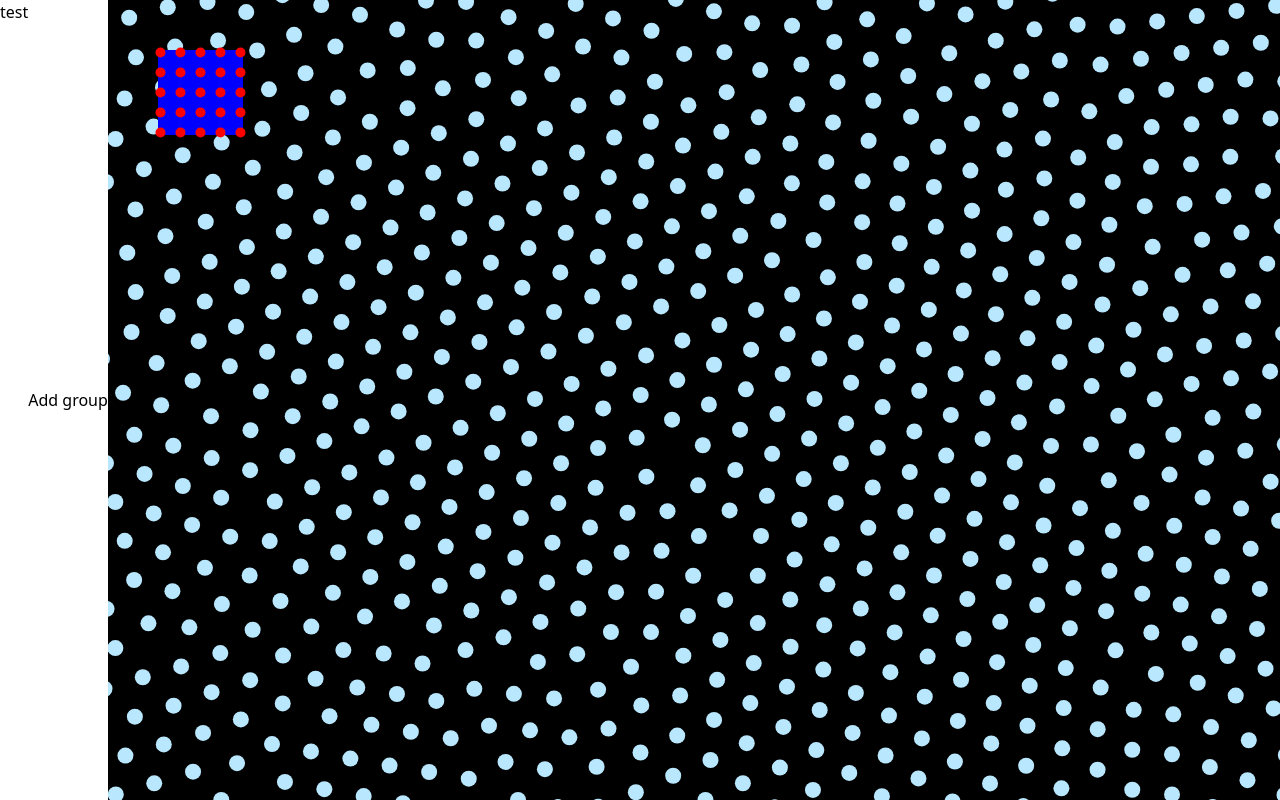
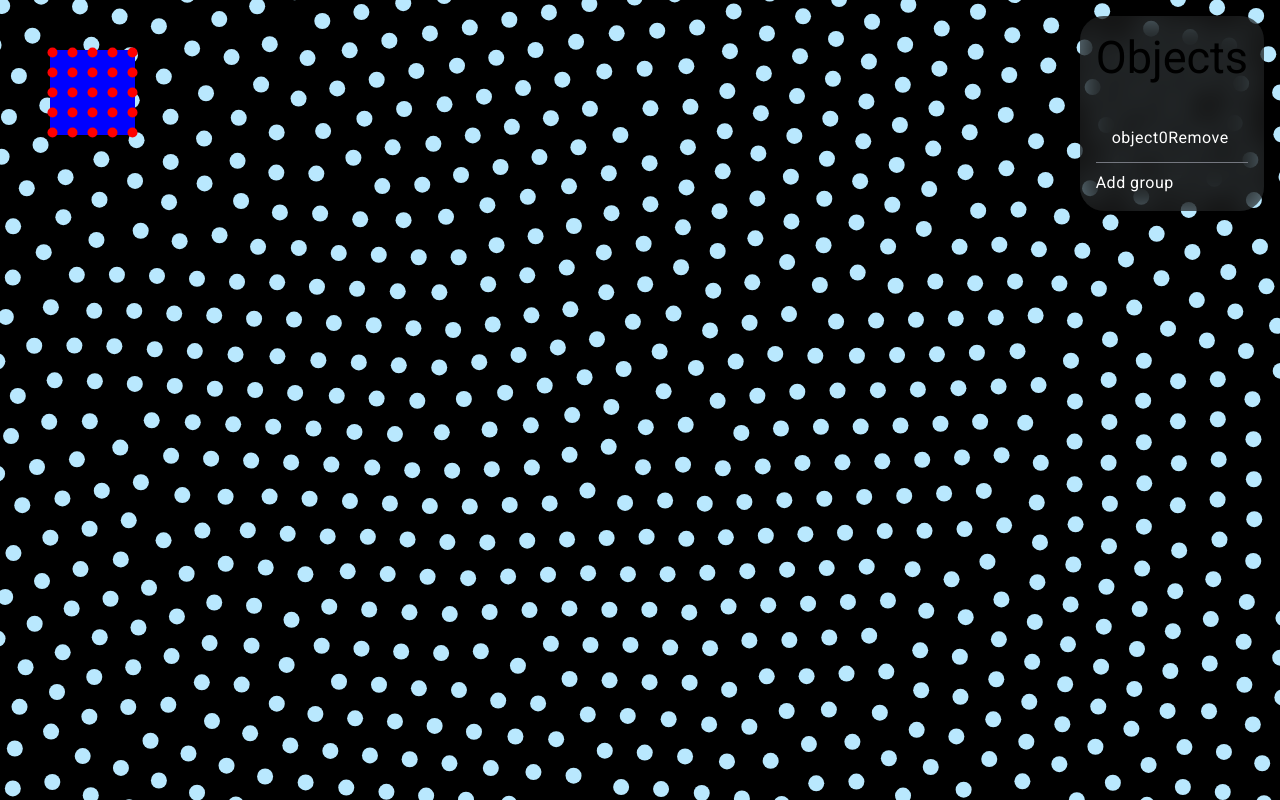
Before and after one commit to SkolHub/HeatWave, an Angular app: page / in a window 1280 px wide. Both pictures are taken after a click on the button "Add group". Built offline with nearby package versions, Linux system fonts and the light colour scheme.

Commit message:
upgraded angular version, added angular material and started working on side panel

```diff
--- a/angular.json
+++ b/angular.json
@@ -25,6 +25,7 @@
               "src/assets"
             ],
             "styles": [
+              "@angular/material/prebuilt-themes/azure-blue.css",
               "src/styles.css"
             ],
             "scripts": []
@@ -84,6 +85,7 @@
               "src/assets"
             ],
             "styles": [
+              "@angular/material/prebuilt-themes/azure-blue.css",
               "src/styles.css"
             ],
             "scripts": []
@@ -91,5 +93,8 @@
         }
       }
     }
+  },
+  "cli": {
+    "analytics": false
   }
 }
--- a/src/app/app.config.ts
+++ b/src/app/app.config.ts
@@ -2,7 +2,8 @@ import { ApplicationConfig } from '@angular/core';
 import { provideRouter } from '@angular/router';
 
 import { routes } from './app.routes';
+import { provideAnimationsAsync } from '@angular/platform-browser/animations/async';
 
 export const appConfig: ApplicationConfig = {
-  providers: [provideRouter(routes)]
+  providers: [provideRouter(routes), provideAnimationsAsync()]
 };
--- a/src/app/canvas/canvas.component.html
+++ b/src/app/canvas/canvas.component.html
@@ -1,26 +1,22 @@
-<div class="w-full h-full flex" (mousemove)="onMouseMove($event)" (mouseup)="onMouseUp()">
-  <aside class="flex h-full">
-    test
-    <button (click)="generateObj(5, 5, 5, 10)">Add group</button>
-  </aside>
-  <main class="grow h-full">
-    <svg id="canvas" class="w-full h-full bg-black">
+<div class='w-full h-full flex' (mousemove)='onMouseMove($event)' (mouseup)='onMouseUp()'>
+  <main class='grow h-full'>
+    <svg id='canvas' class='w-full h-full bg-black'>
       <g>
         @for (atom of airAtoms; track atom.id) {
-          <circle [attr.cx]="atom.pos.x" [attr.cy]="atom.pos.y" r="8" [attr.fill]="'#b9e8fe'" />
+          <circle [attr.cx]='atom.pos.x' [attr.cy]='atom.pos.y' r='8' [attr.fill]="'#b9e8fe'" />
         }
       </g>
       <g>
         @for (object of objects; track object.id) {
-          <rect [attr.x]="object.pos.x" [attr.y]="object.pos.y" [attr.width]="object.width"
-                [attr.height]="object.height" fill="blue"
-                (mousedown)="onMouseDown($event, object)" />
+          <rect [attr.x]='object.pos.x' [attr.y]='object.pos.y' [attr.width]='object.width'
+                [attr.height]='object.height' fill='blue'
+                (mousedown)='onMouseDown($event, object)' />
           <g>
             @for (atom of object.atoms; track atom.id) {
-              <circle [attr.cx]="object.pos.x + atom.pos.x + object.atomRadius / 2"
-                      [attr.cy]="object.pos.y + atom.pos.y + object.atomRadius / 2"
-                      [attr.r]="object.atomRadius"
-                      [attr.fill]="'red'" style="pointer-events: none" />
+              <circle [attr.cx]='object.pos.x + atom.pos.x + object.atomRadius / 2'
+                      [attr.cy]='object.pos.y + atom.pos.y + object.atomRadius / 2'
+                      [attr.r]='object.atomRadius'
+                      [attr.fill]="'red'" style='pointer-events: none' />
             }
           </g>
         }
@@ -29,3 +25,17 @@
     </svg>
   </main>
 </div>
+
+<aside class='fixed top-4 right-4 bg-neutral-800/50 p-4 rounded-3xl backdrop-blur-lg'>
+  <h2 class='text-base'>Objects</h2>
+  <mat-list>
+    @for (group of objects; track group.id; let idx = $index) {
+      <mat-list-item class='flex items-center space-x-2'>
+        <span class='text-white'>{{ group.id }}</span>
+        <button class='text-white' (click)='objects.splice(idx, 1)'>Remove</button>
+      </mat-list-item>
+      <mat-divider />
+    }
+  </mat-list>
+  <button class='text-white' (click)='generateObj(5, 5, 5, 10)'>Add group</button>
+</aside>
--- a/src/index.html
+++ b/src/index.html
@@ -6,8 +6,10 @@
   <base href="/">
   <meta name="viewport" content="width=device-width, initial-scale=1">
   <link rel="icon" type="image/x-icon" href="favicon.ico">
+  <link href="https://fonts.googleapis.com/css2?family=Roboto:wght@300;400;500&display=swap" rel="stylesheet">
+  <link href="https://fonts.googleapis.com/icon?family=Material+Icons" rel="stylesheet">
 </head>
-<body>
+<body class="mat-typography">
   <app-root></app-root>
 </body>
 </html>
--- a/src/styles.css
+++ b/src/styles.css
@@ -8,3 +8,6 @@ html, body {
   width: 100vw;
   height: 100vh;
 }
+
+html, body { height: 100%; }
+body { margin: 0; font-family: Roboto, "Helvetica Neue", sans-serif; }
```
Also changed, not shown: package.json (+14 -12 lines), src/app/canvas/canvas.component.ts (+7 -1 lines), 1 other file (tests, documents, lock files or other folders).
